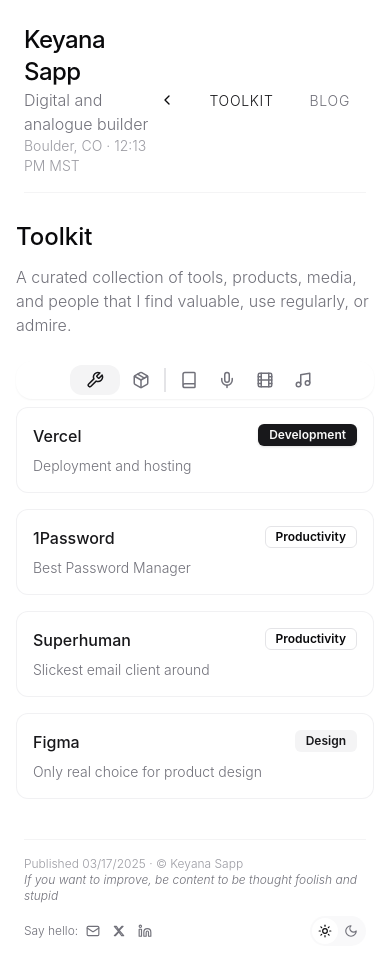
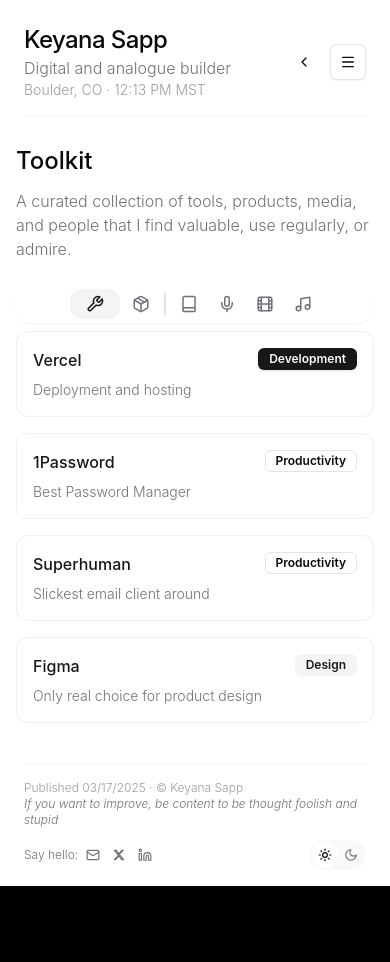
Before and after one commit to ksBrapZ/keyana-portfolio, a Next.js app: page /toolkit in a window 390 px wide. After the commit the page ends 886 px from the top, so only its background shows below. Built offline with nearby package versions, Linux system fonts and the light colour scheme.

Commit message:
create mobile nav menu

```diff
--- a/components/Header.tsx
+++ b/components/Header.tsx
@@ -10,6 +10,7 @@
 
 const Header = () => {
   const [currentTime, setCurrentTime] = useState<string>('');
+  const [mobileMenuOpen, setMobileMenuOpen] = useState<boolean>(false);
   const pathname = usePathname();
   const showBackButton = pathname !== '/';
 
@@ -34,8 +35,6 @@
     <header className="w-full pt-6 pb-4">
       <div className="container mx-auto px-6 md:px-12 lg:px-16 max-w-screen-lg relative">
         <div className="flex flex-col md:flex-row justify-between items-start md:items-center">
-          {/* Removed the large screen back button implementation */}
-
           <div className="flex flex-row justify-between items-center w-full">
             {/* Keyana's Info */}
             <div>
@@ -56,8 +55,46 @@
                 </div>
               )}
 
-              {/* Navigation Links and Theme Toggle - fixed position at all breakpoints */}
-              <div className="flex items-center">
+              {/* Mobile Menu Button - only visible on small screens */}
+              <div className="md:hidden relative z-50">
+                <Button
+                  className="group"
+                  variant="outline"
+                  size="icon"
+                  onClick={() => setMobileMenuOpen((prevState) => !prevState)}
+                  aria-expanded={mobileMenuOpen}
+                  aria-label={mobileMenuOpen ? "Close menu" : "Open menu"}
+                >
+                  <svg
+                    className="pointer-events-none"
+                    width={16}
+                    height={16}
+                    viewBox="0 0 24 24"
+                    fill="none"
+                    stroke="currentColor"
+                    strokeWidth="2"
+                    strokeLinecap="round"
+                    strokeLinejoin="round"
+                    xmlns="http://www.w3.org/2000/svg"
+                  >
+                    <path
+                      d="M4 12L20 12"
+                      className="origin-center -translate-y-[7px] transition-all duration-300 [transition-timing-function:cubic-bezier(.5,.85,.25,1.1)] group-aria-expanded:translate-x-0 group-aria-expanded:translate-y-0 group-aria-expanded:rotate-[315deg]"
+                    />
+                    <path
+                      d="M4 12H20"
+                      className="origin-center transition-all duration-300 [transition-timing-function:cubic-bezier(.5,.85,.25,1.8)] group-aria-expanded:rotate-45"
+                    />
+                    <path
+                      d="M4 12H20"
+                      className="origin-center translate-y-[7px] transition-all duration-300 [transition-timing-function:cubic-bezier(.5,.85,.25,1.1)] group-aria-expanded:translate-y-0 group-aria-expanded:rotate-[135deg]"
+                    />
+                  </svg>
+                </Button>
+              </div>
+
+              {/* Desktop Navigation - hidden on small screens */}
+              <div className="hidden md:flex items-center">
                 <NavigationMenu>
                   <NavigationMenuList>
                     <NavigationMenuItem>
@@ -103,6 +140,44 @@
           </div>
         </div>
       </div>
+
+      {/* Mobile menu dropdown - only visible when open and on small screens */}
+      {mobileMenuOpen && (
+        <>
+          {/* Backdrop with blur effect */}
+          <div
+            className="md:hidden fixed inset-0 bg-background/80 backdrop-blur-sm z-40"
+            onClick={() => setMobileMenuOpen(false)}
+          />
+
+          {/* Floating menu */}
+          <div className="md:hidden fixed top-24 right-6 w-1/2 py-4 px-5 bg-background border border-border/30 rounded-md shadow-sm z-50">
+            <nav className="flex flex-col space-y-3">
+              <Link
+                href="/toolkit"
+                className={cn(
+                  "text-sm uppercase tracking-wider py-2 hover:text-primary transition-colors",
+                  pathname === "/toolkit" || pathname?.startsWith("/toolkit/") ? "text-primary" : "text-muted-foreground"
+                )}
+                onClick={() => setMobileMenuOpen(false)}
+              >
+                Toolkit
+              </Link>
+              <Link
+                href="/blog"
+                className={cn(
+                  "text-sm uppercase tracking-wider py-2 hover:text-primary transition-colors",
+                  pathname === "/blog" || pathname?.startsWith("/blog/") ? "text-primary" : "text-muted-foreground"
+                )}
+                onClick={() => setMobileMenuOpen(false)}
+              >
+                Blog
+              </Link>
+            </nav>
+          </div>
+        </>
+      )}
+
       <div className="container mx-auto px-6 md:px-12 lg:px-16 max-w-screen-lg mt-4">
         <Separator className="bg-border/40" />
       </div>
--- a/data/toolkit.json
+++ b/data/toolkit.json
@@ -23,7 +23,7 @@
     { "id": 22, "name": "Notion Calendar", "description": "FKA Cron. Cleanest calendar app", "url": "https://www.notion.com/product/calendar", "type": "Productivity" },
     { "id": 23, "name": "Granola", "description": "Meeting recordings using system audio", "url": "https://www.granola.ai/", "type": "Productivity" },
     { "id": 24, "name": "Gaia GPS", "description": "Best outdoor adventure maps", "url": "https://www.gaiagps.com/", "type": "Maps" },
-    { "id": 25, "name": "Duolingo", "description": "Love languages. 1year + streak!", "url": "https://www.duolingo.com/", "type": "Education" }
+    { "id": 25, "name": "Duolingo", "description": "I love learning languages. 1year + streak!", "url": "https://www.duolingo.com/", "type": "Education" }
 
   ],
   "products": [
```
